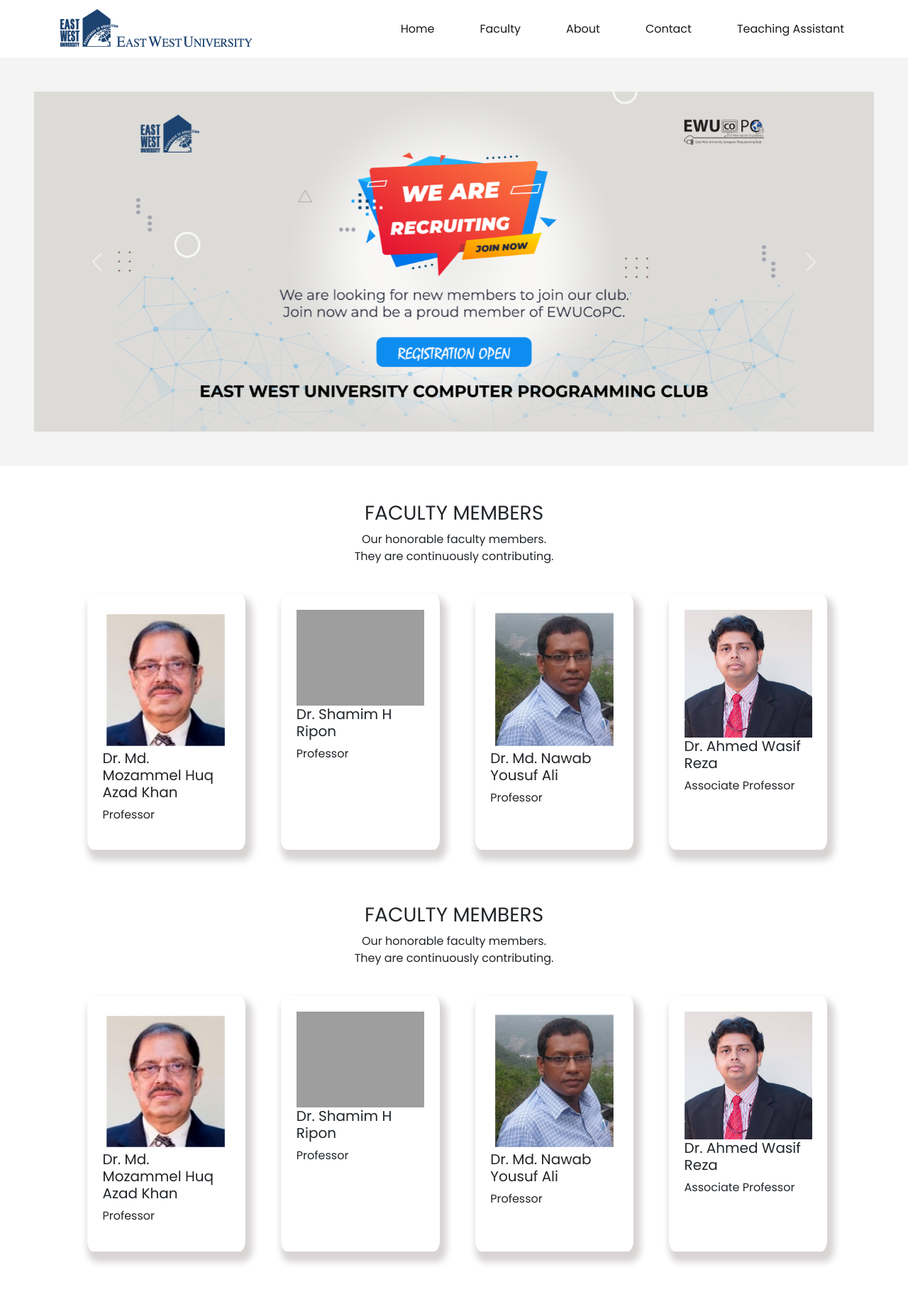
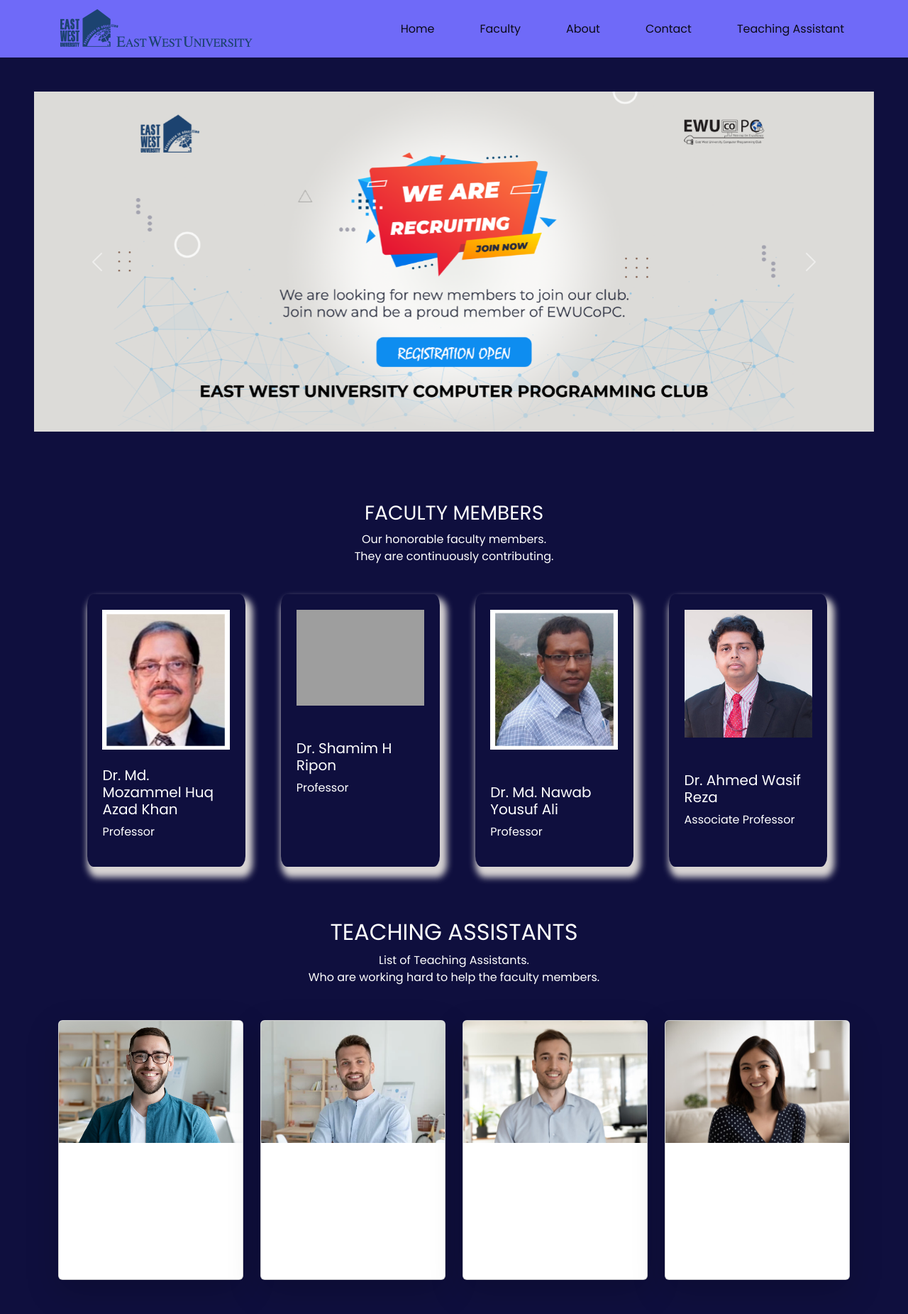
Before and after one commit to fahad-bd/Teaching-Assistants-Management-System, a PHP site: page /coverPage/coverPage.html in a window 1280 px wide. Shown: the whole page at 71% size. Before the commit the page ends 1781 px from the top, so only its background shows below. Run offline with PHP 8.4, Linux system fonts and the light colour scheme; some libraries are stand-ins or nearby versions; grey boxes are pictures that could not be loaded.

Commit message:
try to fix cover page

```diff
--- a/coverPage/coverPage.html
+++ b/coverPage/coverPage.html
@@ -19,9 +19,9 @@
 </head>
 
 <body>
-    <header style="background-color: #F4F4F4;">
+    <header>
         <!-- nav bar -->
-        <section style="background-color: white;">
+        <section style="background-color: #6f6af8;">
             <nav class="navbar navbar-expand-lg navbar-light" style="text-decoration-color: black;">
                 <div class="container">
                     <a class="navbar-brand d-flex align-items-center" href="../index.html">
@@ -61,7 +61,7 @@
 
 
         <!-- image slider -->
-        <section class="p-5">
+        <section class="p-5" style="background-color: #0f0f3e;">
             <div id="carouselExampleInterval" class="carousel slide" data-bs-ride="carousel">
                 <div class="carousel-inner">
                     <div class="carousel-item active" data-bs-interval="10000">
@@ -91,7 +91,7 @@
         </section>
     </header>
 
-    <main>
+    <main style="background-color: #0f0f3e;">
         <!-- <section style="margin-top: 5%;" class="">
             <div>
 
@@ -157,7 +157,7 @@
                             <img src="images/faculty/faculty1.jpeg" alt="a picture">
 
                             <div>
-                                <h5>Dr. Md. Mozammel Huq<br> Azad Khan</h5>
+                                <h5 class="pt-4">Dr. Md. Mozammel Huq<br> Azad Khan</h5>
                                 <p>Professor</p>
                             </div>
                         </div>
@@ -167,7 +167,7 @@
                         <div>
                             <img src="images/faculty/faculty2.jpeg" alt="a picture">
 
-                            <div>
+                            <div class="pt-5">
                                 <h5>Dr. Shamim H Ripon</h5>
                                 <p>Professor</p>
                             </div>
@@ -178,7 +178,7 @@
                         <div>
                             <img src="images/faculty/faculty3.jpeg" alt="a picture">
 
-                            <div>
+                            <div class="pt-5">
                                 <h5>Dr. Md. Nawab Yousuf Ali</h5>
                                 <p>Professor</p>
                             </div>
@@ -188,7 +188,7 @@
                         <div>
                             <img src="images/faculty/faculty4.jpeg" alt="a picture">
 
-                            <div>
+                            <div class="pt-5">
                                 <h5>Dr. Ahmed Wasif Reza</h5>
                                 <p>Associate Professor</p>
                             </div>
@@ -198,52 +198,48 @@
             </div>
         </section>
 
-        <section>
-            <div class="faculties">
-                <h3 class="text-center">FACULTY MEMBERS</h3>
-                <p class="text-center">Our honorable faculty members.<br> They are continuously contributing.</p>
 
-                <div class="display-fles">
-                    <div class="border-recp">
-                        <div>
-                            <img src="images/faculty/faculty1.jpeg" alt="a picture">
-
-                            <div>
-                                <h5>Dr. Md. Mozammel Huq<br> Azad Khan</h5>
-                                <p>Professor</p>
-                            </div>
+        <section class="container mt-5 mb-5" id="shoes">
+            <h2 class="text-center">TEACHING ASSISTANTS</h2>
+            <p class="text-center mb-5">List of Teaching Assistants. <br>Who are working hard to help the faculty members.</p>
+            <div class="row row-cols-1 row-cols-md-4 g-4">
+                <div class="col">
+                    <div class="card h-100 shadow-lg">
+                        <img src="images/ta/ta1.jpeg" class="card-img-top" alt="...">
+                        <div class="card-body">
+                            <h5 class="card-title">Md. Rakibul Islam</h5>
+                            <p class="card-text">Department of <br>Computer Science <br>and Enginnering</p>
+                            <p>UTA</p>
                         </div>
                     </div>
-
-                    <div class="border-recp">
-                        <div>
-                            <img src="images/faculty/faculty2.jpeg" alt="a picture">
-
-                            <div>
-                                <h5>Dr. Shamim H Ripon</h5>
-                                <p>Professor</p>
-                            </div>
+                </div>
+                <div class="col">
+                    <div class="card h-100 shadow-lg">
+                        <img src="images/ta/ta2.webp" class="card-img-top" alt="...">
+                        <div class="card-body">
+                            <h5 class="card-title">Fahim Ahmad</h5>
+                            <p class="card-text">Department of <br>Computer Science <br>and Enginnering</p>
+                            <p>GTA</p>
                         </div>
                     </div>
-
-                    <div class="border-recp">
-                        <div>
-                            <img src="images/faculty/faculty3.jpeg" alt="a picture">
-
-                            <div>
-                                <h5>Dr. Md. Nawab Yousuf Ali</h5>
-                                <p>Professor</p>
-                            </div>
+                </div>
+                <div class="col">
+                    <div class="card h-100 shadow-lg">
+                        <img src="images/ta/ta3.jpeg" class="card-img-top" alt="...">
+                        <div class="card-body">
+                            <h5 class="card-title">Red Airmax</h5>
+                            <p class="card-text">Department of <br>Computer Science <br>and Enginnering</p>
+                            <p>UTA</p>
                         </div>
                     </div>
-                    <div class="border-recp">
-                        <div>
-                            <img src="images/faculty/faculty4.jpeg" alt="a picture">
-
-                            <div>
-                                <h5>Dr. Ahmed Wasif Reza</h5>
-                                <p>Associate Professor</p>
-                            </div>
+                </div>
+                <div class="col">
+                    <div class="card h-100 shadow-lg">
+                        <img src="images/ta/ta4.jpeg" class="card-img-top" alt="...">
+                        <div class="card-body">
+                            <h5 class="card-title">Red Airmax</h5>
+                            <p class="card-text">Department of <br>Computer Science <br>and Enginnering</p>
+                            <p>GTA</p>
                         </div>
                     </div>
                 </div>
--- a/coverPage/style/style.css
+++ b/coverPage/style/style.css
@@ -1,4 +1,8 @@
-a {
+a:link {
+    text-decoration: none;
+}
+
+a:visited {
     text-decoration: none;
 }
 
@@ -14,6 +18,7 @@
     display: flex;
     flex-direction: column;
     align-items: center;
+    color: white;
 }
 
 .text-center{
@@ -25,6 +30,11 @@
     border: 5%;
 }
 
+.display-fles-ta{
+    display: flex;
+    border: 0%;
+}
+
 .border-recp{
     padding: 2%;
     margin: 25px;
@@ -32,7 +42,22 @@
     border-radius: 4%;
 }
 
+.b-shadow {
+    box-shadow: rgb(216, 212, 212);;
+}
+
+.border-recp-ta{
+    padding: 2%;
+    margin: 5px;
+    box-shadow: 5px 10px 10px 5px rgb(216, 212, 212);
+    border-radius: 4%;
+}
+
 .border-recp img{
+    width: 180px;
+}
+
+.border-recp-ta img{
     width: 180px;
 }
 
```
